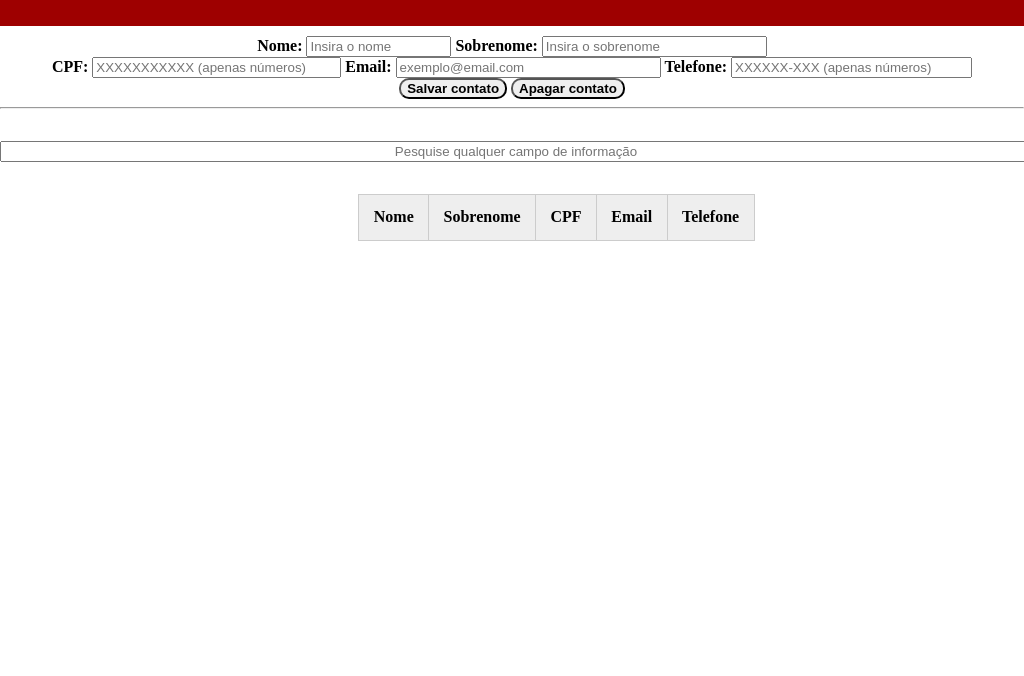
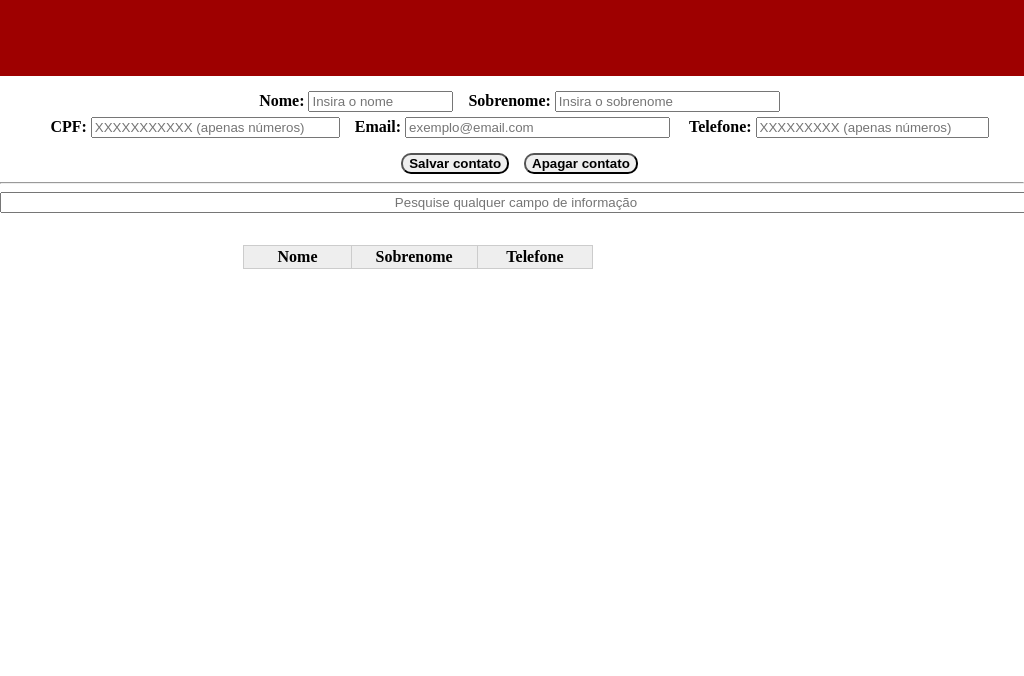
Before and after one commit to othiagobrito/Lista-de-Contatos, a plain HTML site: page index.html in a window 1024 px wide. Shown: the part 124-800 px from the top of the page. Drawn offline with Linux system fonts and the light colour scheme.

Commit message:
style pra smartphone

```diff
--- a/index.html
+++ b/index.html
@@ -7,7 +7,7 @@
     <title>Lista de Contatos</title>
 
     <link rel="stylesheet" href="styles/reset.css">
-    <link rel="stylesheet" href="styles/desktop-style.css">
+    <link rel="stylesheet" href="styles/style.css">
 
     <script src="scripts/db.js"></script>
 </head>
@@ -22,28 +22,46 @@
                 <input type="hidden" id="field-id" value=""/>
 
                 <fieldset class="contato-nome">
+                    <div class="campo-form">
                         <label for="nome">Nome:</label>
                         <input type="text" id="nome" placeholder="Insira o nome" size="15" required>
+                    </div>
 
+                    <div class="campo-form">
                         <label for="sobrenome">Sobrenome:</label>
                         <input type="text" id="sobrenome" placeholder="Insira o sobrenome" size="25" required>
+                    </div>
                 </fieldset>
 
                 <fieldset class="contato-info">
+                    <div class="campo-form">
                         <label for="cpf">CPF:</label>
                         <input type="text" id="cpf" placeholder="XXXXXXXXXXX (apenas números)" size="28" maxlength="11">
+                    </div>
 
+                    <div class="campo-form">
                         <label for="email">Email:</label>
                         <input type="mail" id="email" placeholder="exemplo@email.com" size="30">
+                    </div>
                 </fieldset>
 
                 <fieldset class="contato-telefone">
+                    <div class="campo-form">
                         <label for="telefone">Telefone:</label>
-                    <input type="text" id="telefone" placeholder="XXXXXX-XXX (apenas números)" size="27" required>
+                        <input type="text" id="telefone" placeholder="XXXXXXXXX (apenas números)" size="26" required>
+                    </div>
                 </fieldset>
 
+                <div class="campo-form botoes-form">
+                    <fieldset class="contato-botoes">
+                        <div>
                             <button id="salvar">Salvar contato</button>
+                        </div>
+                        <div>
                             <button id="apagar">Apagar contato</button>
+                        </div>
+                    </fieldset>
+                </div>
             </form><hr>
         </section>
 
@@ -58,8 +76,8 @@
                     <tr>
                         <th>Nome</th>
                         <th>Sobrenome</th>
-                        <th>CPF</th>
-                        <th>Email</th>
+                        <th class="contato-cpf">CPF</th>
+                        <th class="contato-email">Email</th>
                         <th>Telefone</th>
                     </tr>
                 </thead>
--- a/styles/desktop-style.css
+++ /dev/null
@@ -1,77 +0,0 @@
-header {
-    margin: 0;
-    height: 150px;
-    background-color: #9e0000;
-}
-
-.titulo {
-    padding-top: 45px;
-    text-align: center;
-
-    font-size: 60px;
-    font-weight: bold;
-    color: #ffffff;
-}
-
-.formulario {
-    margin-top: 10px;
-    text-align: center;
-}
-
-fieldset {
-    display: inline-block;
-    text-align: center;
-}
-
-.formulario label {
-    font-weight: bold;
-}
-
-form button {
-    border-radius: 10px;
-    font-weight: bold;
-}
-
-form button:hover {
-    background-color: #d1d1d1;
-}
-
-.barra-busca {
-    margin-top: 2em;
-    text-align: center;
-}
-
-#busca {
-    text-align: center;
-    width: 100%;
-}
-
-table {
-    margin-top: 2em;
-	margin-bottom : .5em;
-    table-layout: fixed;
-    display: flow-root;
-}
-
-td, th {
-	padding: .9em;
-	margin: 0;
-	border: 1px solid #ccc;
-	text-align: center;
-    width: 10em;
-}
-
-th {
-    font-weight: bold;
-    background-color: #EEE;
-}
-
-.lista-contatos {
-	width: 30%;
-	height: 100%;
-	margin: 0 auto;
-}
-
-.invisivel {
-	display: none;
-}
--- /dev/null
+++ b/styles/style.css
@@ -0,0 +1,174 @@
+@media screen and (min-width: 1024px) {
+    header {
+        margin: 0;
+        height: 150px;
+        background-color: #9e0000;
+    }
+
+    .titulo {
+        padding-top: 45px;
+        text-align: center;
+
+        font-size: 60px;
+        font-weight: bold;
+        color: #ffffff;
+    }
+
+    .formulario {
+        margin-top: 10px;
+        text-align: center;
+    }
+
+    form fieldset {
+        display: inline-flex;
+        text-align: center;
+    }
+
+    form fieldset div {
+        padding-left: 15px;
+    }
+
+    .formulario label {
+        font-weight: bold;
+    }
+
+    form button {
+        margin-top: 15px;
+        border-radius: 10px;
+        font-weight: bold;
+    }
+
+    form button:hover {
+        background-color: #d1d1d1;
+    }
+
+    .barra-busca {
+        margin-top: .5em;
+        text-align: center;
+    }
+
+    #busca {
+        text-align: center;
+        width: 100%;
+    }
+
+    table {
+        margin-top: 2em;
+        margin-bottom : .5em;
+        table-layout: fixed;
+        display: flow-root;
+    }
+
+    td, th {
+        padding: .9em;
+        margin: 0;
+        border: 1px solid #ccc;
+        text-align: center;
+        width: 10em;
+    }
+
+    th {
+        font-weight: bold;
+        background-color: #EEE;
+    }
+
+    .lista-contatos {
+        width: 30%;
+        height: 100%;
+        margin: 0 auto;
+    }
+
+    .invisivel {
+        display: none;
+    }
+}
+
+@media screen and (max-width: 1024px) {
+    header {
+        margin: 0;
+        height: 200px;
+        background-color: #9e0000;
+    }
+
+    .titulo {
+        padding-top: 45px;
+        text-align: center;
+
+        font-size: 60px;
+        font-weight: bold;
+        color: #ffffff;
+    }
+
+    .formulario {
+        margin-top: 10px;
+        text-align: center;
+    }
+
+    fieldset input::after {
+        content: "\a";
+        white-space: pre;
+    }
+
+    form fieldset div {
+        padding-top: 5px;
+        display: inline-block;
+        text-align: center;
+    }
+
+    .formulario label {
+        font-weight: bold;
+    }
+
+    form fieldset div button {
+        margin-top: 10px;
+        border-radius: 10px;
+        font-weight: bold;
+    }
+
+    form button:hover {
+        background-color: #d1d1d1;
+    }
+
+    .barra-busca {
+        margin-top: .5em;
+        text-align: center;
+    }
+
+    #busca {
+        text-align: center;
+        width: 100%;
+    }
+
+    table {
+        margin-top: 2em;
+        margin-left: -115px;
+        width: 350px;
+        text-align: center;
+    }
+
+    td, th {
+        padding: .2em;
+        margin: 0;
+        border: 1px solid #ccc;
+        text-align: center;
+    }
+
+    th {
+        font-weight: bold;
+        background-color: #EEE;
+    }
+
+    .contato-cpf, .contato-email {
+        display: none;
+    }
+
+    .lista-contatos {
+        width: 30%;
+        height: 100%;
+        margin: 0 auto;
+    }
+
+    .invisivel {
+        display: none;
+    }
+}
```
Lines whose indentation alone changed are shown as unchanged.
